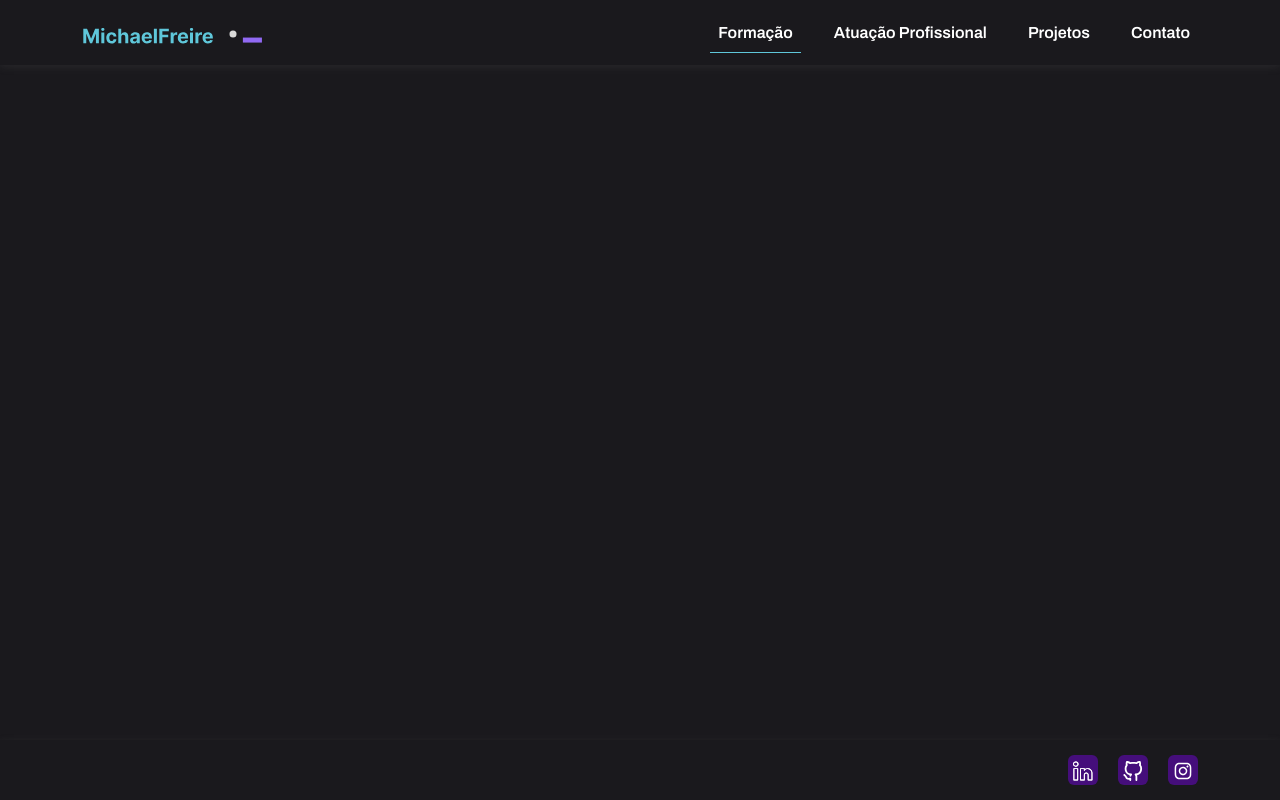
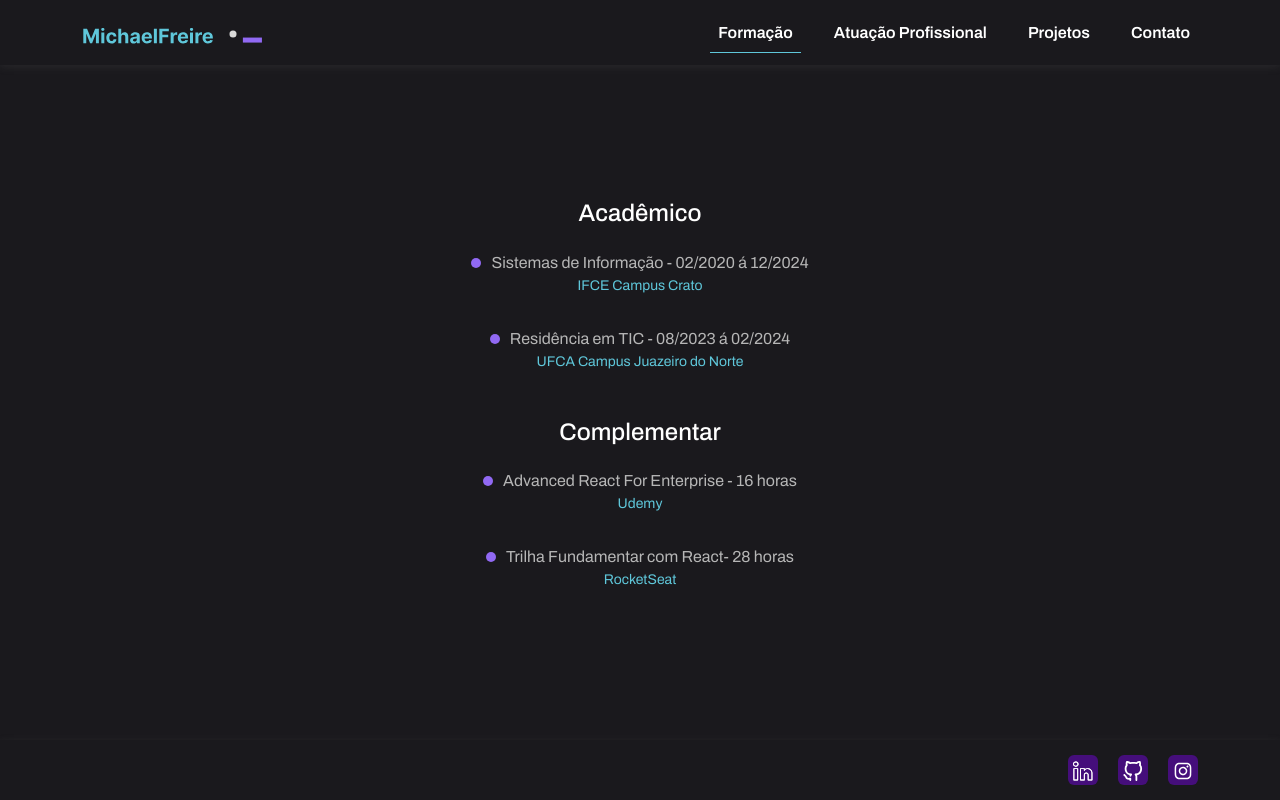
Before and after one commit to michaelalexandrinofreire/portfolio-iUUL, a plain HTML site: page pages/formacao.html in a window 1280 px wide. Drawn offline with nearby package versions, Linux system fonts and the light colour scheme; files whose address does not match are found by name.

Commit message:
adicionando formações

```diff
--- a/pages/formacao.html
+++ b/pages/formacao.html
@@ -13,11 +13,10 @@
       href="https://cdn.jsdelivr.net/npm/bootstrap@5.3.3/dist/css/bootstrap.min.css"
       rel="stylesheet"
     />
-    <title>Formação</title>
     <script src="https://cdn.jsdelivr.net/npm/bootstrap@5.3.3/dist/js/bootstrap.bundle.min.js"></script>
     <link rel="stylesheet" href="/styles/style.css" />
+    <title>Formação</title>
   </head>
-
   <body class="p-0 m-0 border-0 m-0 border-0">
     <nav class="navbar navbar-expand-lg navbar-dark">
       <div class="container">
@@ -58,7 +57,46 @@
       </div>
     </nav>
 
-    <main class="container"></main>
+    <main class="container justify-content-center text-center">
+      <div class="formacoes">
+        <div class="formacao">
+          <h4>Acadêmico</h4>
+          <div class="container-formacao">
+            <div class="curso">
+              <div class="circle"></div>
+              <p class="curso-name">
+                Sistemas de Informação - 02/2020 á 12/2024
+              </p>
+            </div>
+            <p class="instiuicao-name">IFCE Campus Crato</p>
+          </div>
+          <div class="container-formacao">
+            <div class="curso">
+              <div class="circle"></div>
+              <p class="curso-name">Residência em TIC - 08/2023 á 02/2024</p>
+            </div>
+            <p class="instiuicao-name">UFCA Campus Juazeiro do Norte</p>
+          </div>
+        </div>
+        <div class="formacao">
+          <h4>Complementar</h4>
+          <div class="container-formacao">
+            <div class="curso">
+              <div class="circle"></div>
+              <p class="curso-name">Advanced React For Enterprise - 16 horas</p>
+            </div>
+            <p class="instiuicao-name">Udemy</p>
+          </div>
+          <div class="container-formacao">
+            <div class="curso">
+              <div class="circle"></div>
+              <p class="curso-name">Trilha Fundamentar com React- 28 horas</p>
+            </div>
+            <p class="instiuicao-name">RocketSeat</p>
+          </div>
+        </div>
+      </div>
+    </main>
 
     <footer class="">
       <ul class="nav container justify-content-end footer-list">
--- a/styles/style.css
+++ b/styles/style.css
@@ -25,10 +25,11 @@ body {
   min-height: 100vh;
 }
 
-h1 {
-  color: var(--font-color-primary);
-}
-h2 {
+h1,
+h2,
+h3,
+h4,
+h5 {
   color: var(--font-color-primary);
 }
 p {
@@ -37,24 +38,24 @@ p {
 }
 
 /*menu*/
-.navbar{
+.navbar {
   background-color: var(--background-primary);
   box-shadow: var(--shadow-navbar);
   min-height: 65px;
 }
-.button{
+.button {
   background-color: transparent;
   border: none;
 }
-.navbar-nav{
+.navbar-nav {
   display: flex;
   gap: 25px;
 }
-.nav-link{
+.nav-link {
   color: var(--font-color-primary);
   font: var(--nav-link-font);
 }
-.nav-link:hover{
+.nav-link:hover {
   color: var(--font-color-primary);
 }
 .nav-item {
@@ -91,19 +92,19 @@ p {
 }
 
 /* footer */
-footer{
+footer {
   box-shadow: var(--shadow-navbar);
   padding: 15px 0px;
 }
-.footer-list{
+.footer-list {
   display: flex;
   gap: 20px;
 }
-.footer-icon{
+.footer-icon {
   width: 20px;
   height: 20px;
 }
-.footer-item{
+.footer-item {
   background-color: var(--primary);
   width: 30px;
   height: 30px;
@@ -114,16 +115,16 @@ footer{
 }
 
 /*página inicial*/
-main{
+main {
   padding: 20px 0;
 }
-.text-destaque{
+.text-destaque {
   color: var(--secondary);
 }
-.title{
+.title {
   max-width: 682px;
 }
-.sub-title{
+.sub-title {
   color: var(--font-color-secondary);
   margin-bottom: 20px;
   max-width: 522px;
@@ -180,8 +181,46 @@ main{
   border-radius: 50%;
 }
 
-@media screen and (max-width: 766px){
-  .col-md-2{
+/*Formação*/
+.formacoes{
+  display: flex;
+  flex-direction: column;
+  justify-content: center;
+  align-items: center;
+  gap: 30px;
+}
+.formacao {
+  display: flex;
+  flex-direction: column;
+  gap: 15px;
+}
+.curso {
+  display: flex;
+  align-items: center;
+  gap: 10px;
+}
+.curso-name{
+  margin-bottom: 0rem;
+}
+.instiuicao-name{
+  color: var(--blue);
+  font-size: 14px;
+}
+.circle {
+  width: 10px;
+  height: 10px;
+  background-color: var(--secondary);
+  border-radius: 50%;
+}
+.container-formacao{
+  display: flex;
+  flex-direction: column;
+  justify-content: center;
+  align-items: center;
+}
+
+@media screen and (max-width: 766px) {
+  .col-md-2 {
     justify-content: center;
     align-items: center;
     display: flex;
```
